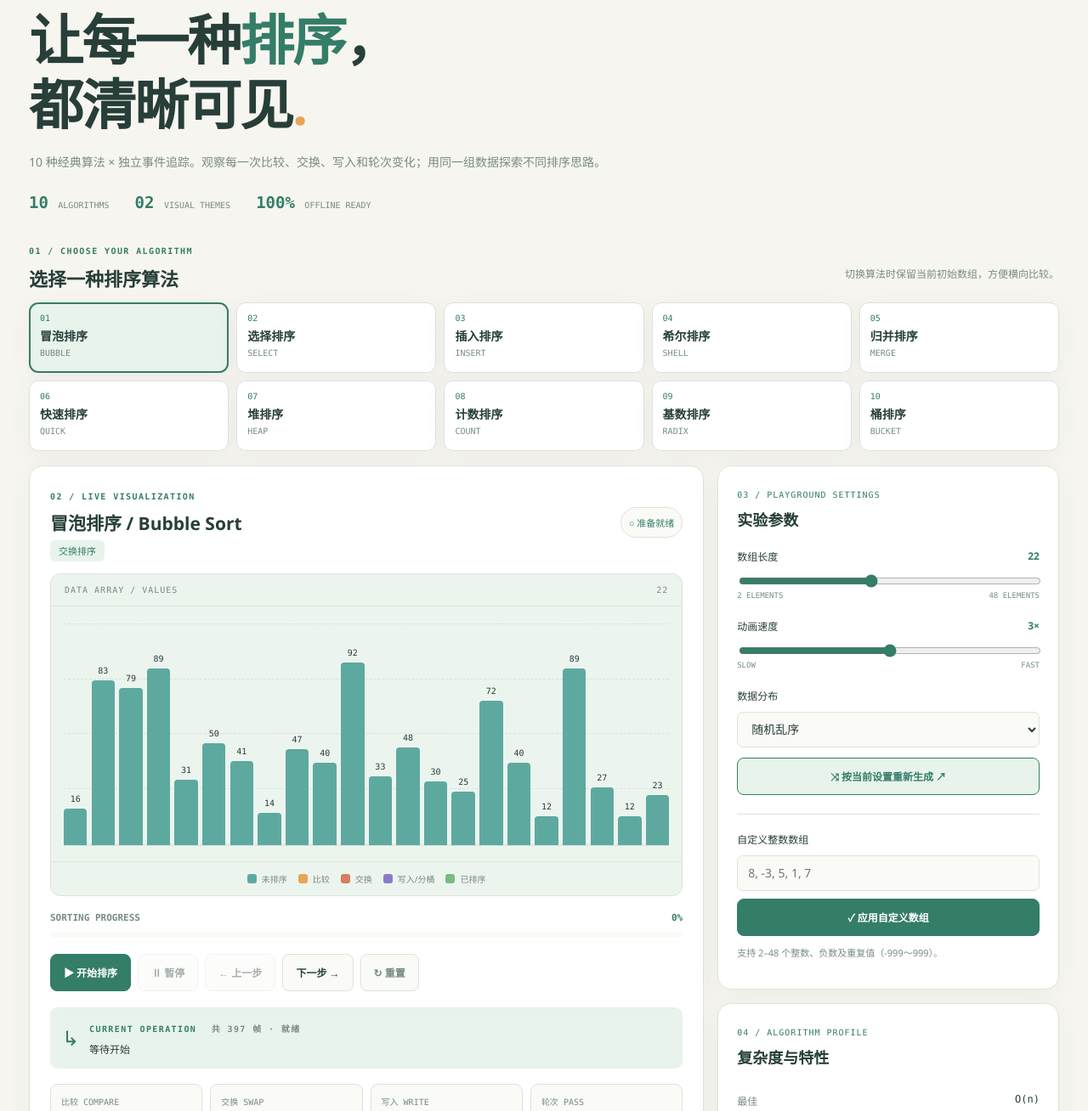
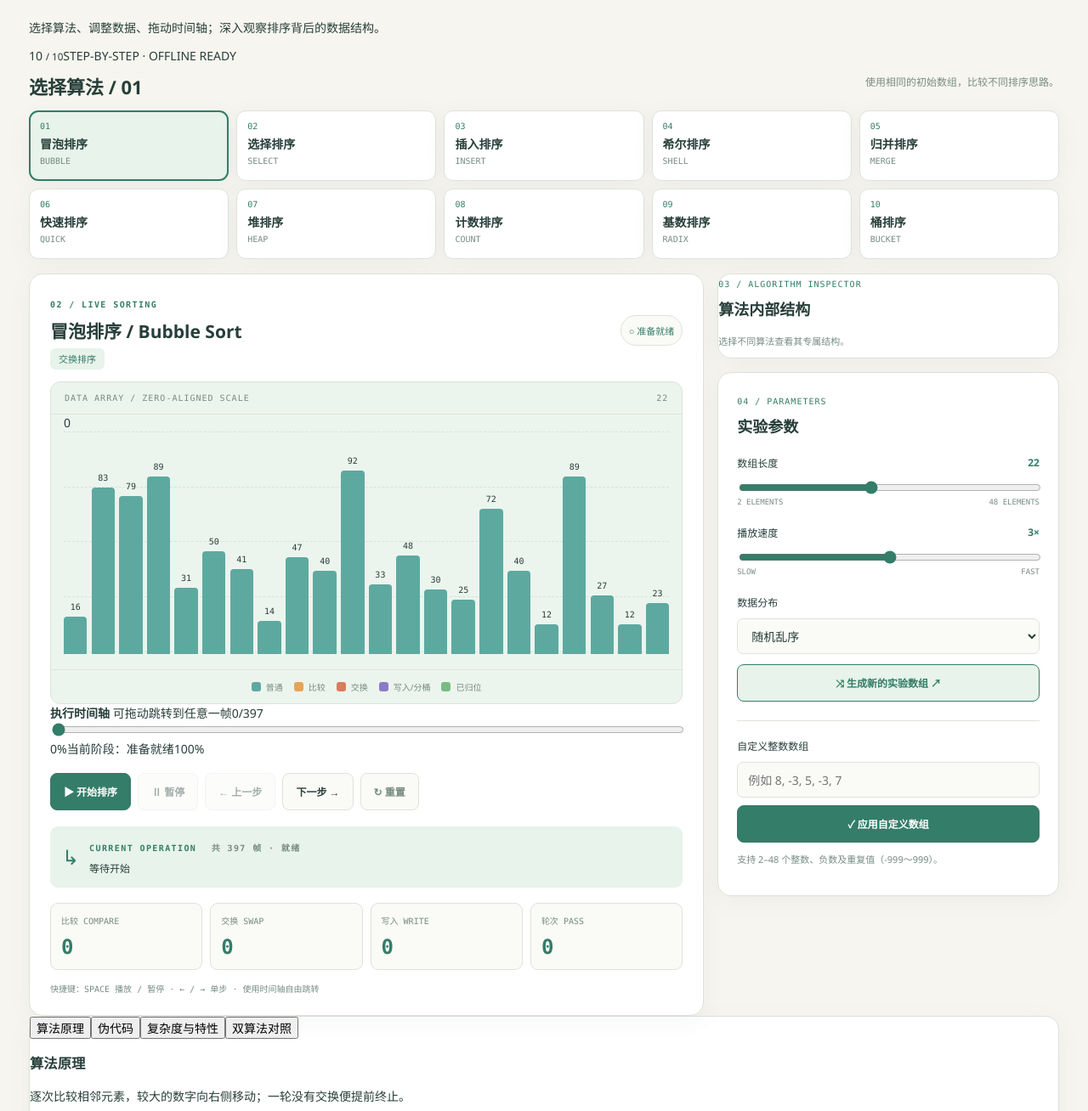
Before and after one commit to DearJIAN/classic-sorting-lab, a website: page web/index.html in a window 1280 px wide. Shown: the part 150-1458 px from the top of the page at 85% size. Drawn offline with Linux system fonts and the light colour scheme.

Commit message:
feat(ui): restructure into compact accessible sorting workbench with timeline, inspector and comparison

```diff
--- a/web/index.html
+++ b/web/index.html
@@ -1,22 +1,39 @@
 <!doctype html>
-<html lang="zh-CN" data-theme="light"><head><meta charset="utf-8"><meta name="viewport" content="width=device-width,initial-scale=1"><meta name="description" content="10 大经典排序算法交互可视化实验室"><title>Sorting Lab · 十大排序算法实验室</title><link rel="stylesheet" href="./styles.css"><script defer src="./app.bundle.js"></script></head>
+<html lang="zh-CN" data-theme="light"><head><meta charset="utf-8"><meta name="viewport" content="width=device-width,initial-scale=1">
+<meta name="theme-color" content="#f7f5ef"><meta name="description" content="十大经典排序算法交互实验室：时间轴、负数坐标、专属算法视图与双主题离线学习。">
+<title>Sorting Lab · 十大排序算法交互实验室</title>
+<link rel="stylesheet" href="./styles.css"><script defer src="./app.bundle.js"></script></head>
 <body><div class="site">
-<header class="header"><a class="logo" href="./index.html"><span class="logo-icon">▥</span><span>SORTING <b>LAB</b><small>ALGORITHM PLAYGROUND / VOL. 02</small></span></a><div class="header-right"><span class="tag">◉ 10 ALGORITHMS · INTERACTIVE</span><button class="theme-btn" id="themeBtn">☾ 深色模式</button></div></header>
-<section class="hero"><div class="eyebrow">EXPLORE / COMPARE / UNDERSTAND <span>✳</span></div><h1>让每一种<span>排序</span>，<br>都清晰可见<span class="dot">.</span></h1><p>10 种经典算法 × 独立事件追踪。观察每一次比较、交换、写入和轮次变化；用同一组数据探索不同排序思路。</p><div class="hero-stats"><span>10 <small>ALGORITHMS</small></span><span>02 <small>VISUAL THEMES</small></span><span>100% <small>OFFLINE READY</small></span></div></section>
-<main><section class="algorithm-section"><div class="section-heading"><div><span class="kicker">01 / CHOOSE YOUR ALGORITHM</span><h2>选择一种排序算法</h2></div><p>切换算法时保留当前初始数组，方便横向比较。</p></div><div id="algorithmGrid" class="algorithm-grid"></div></section>
+<header class="header"><a class="logo" href="./index.html" aria-label="Sorting Lab 首页"><span class="logo-icon" aria-hidden="true">▥</span><span>SORTING <b>LAB</b><small>ALGORITHM WORKBENCH / V3</small></span></a><div class="header-right"><span class="tag">10 ALGORITHMS · LOCAL FIRST</span><button class="theme-btn" id="themeBtn" type="button" aria-label="切换深色模式">☾ 深色模式</button></div></header>
+<main>
+<section class="intro"><div><span class="kicker">INTERACTIVE ALGORITHM WORKBENCH</span><h1>看见算法的每一步<span class="dot">.</span></h1><p>选择算法、调整数据、拖动时间轴；深入观察排序背后的数据结构。</p></div><div class="intro-right"><span class="intro-index">10 <small>/ 10</small></span><span>STEP-BY-STEP · OFFLINE READY</span></div></section>
+<section class="algorithm-section" aria-label="算法选择"><div class="section-heading"><h2>选择算法 <span> / 01</span></h2><p>使用相同的初始数组，比较不同排序思路。</p></div><div id="algorithmGrid" class="algorithm-grid" role="group" aria-label="十种排序算法"></div></section>
 <div class="layout">
-<section class="stage panel"><div class="stage-header"><div><span class="kicker">02 / LIVE VISUALIZATION</span><h2 id="algorithmTitle">冒泡排序 / Bubble Sort</h2><span id="algorithmCategory" class="type-chip">交换排序</span></div><span id="statusBadge" class="status">○ 准备就绪</span></div>
-<div class="chart"><div class="chart-top"><span>DATA ARRAY / VALUES</span><span id="sizeStat">22</span></div><div class="chart-area"><div class="grid-lines"><i></i><i></i><i></i><i></i><i></i></div><div id="bars" class="bars" role="img"></div><div class="axis"></div></div><div class="legend"><span><i class="default"></i>未排序</span><span><i class="comparing"></i>比较</span><span><i class="swapping"></i>交换</span><span><i class="writing"></i>写入/分桶</span><span><i class="sorted"></i>已排序</span></div></div>
-<div class="progress-caption"><b>SORTING PROGRESS</b><span id="progressText">0%</span></div><div class="progress-track"><div id="progressFill"></div></div>
-<div class="controls"><button id="playBtn" class="btn primary">▶ 开始排序</button><button id="pauseBtn" class="btn" disabled>Ⅱ 暂停</button><button id="backBtn" class="btn" disabled>← 上一步</button><button id="stepBtn" class="btn">下一步 →</button><button id="resetBtn" class="btn muted">↻ 重置</button></div>
-<div class="activity"><span class="activity-mark">↳</span><div><span class="kicker">CURRENT OPERATION <span id="stepHint"></span></span><p id="activity">等待开始</p></div></div>
-<div class="metrics"><div><small>比较 COMPARE</small><strong id="compStat">0</strong></div><div><small>交换 SWAP</small><strong id="swapStat">0</strong></div><div><small>写入 WRITE</small><strong id="writeStat">0</strong></div><div><small>轮次 PASS</small><strong id="passStat">0</strong></div></div><div class="step-counter">FRAME <span id="stepStat">0/0</span> · SPACE 播放/暂停 · ← / → 逐步操作</div></section>
-<aside class="right"><section class="panel settings"><div class="small-heading"><span>03 / PLAYGROUND SETTINGS</span><h3>实验参数</h3></div>
-<div class="fieldrow"><label for="sizeRange">数组长度</label><output id="sizeOutput">22</output></div><input id="sizeRange" type="range" min="2" max="48" value="22"><div class="limits"><span>2 ELEMENTS</span><span>48 ELEMENTS</span></div>
-<div class="fieldrow"><label for="speedRange">动画速度</label><output id="speedOutput">3×</output></div><input id="speedRange" type="range" min="1" max="5" value="3"><div class="limits"><span>SLOW</span><span>FAST</span></div>
-<div class="fieldrow"><label for="preset">数据分布</label></div><select id="preset"><option value="random">随机乱序</option><option value="reverse">完全逆序</option><option value="nearly">近乎有序</option><option value="sorted">完全有序</option></select>
-<button id="shuffleBtn" class="regenerate">⤨ 按当前设置重新生成 ↗</button>
-<div class="custom-input"><label for="customInput">自定义整数数组</label><input id="customInput" placeholder="8, -3, 5, 1, 7" autocomplete="off" spellcheck="false"><button id="applyBtn" class="btn primary">✓ 应用自定义数组</button><p id="inputMessage">支持 2–48 个整数、负数及重复值（-999～999）。</p></div></section>
-<section class="panel profile"><div class="small-heading"><span>04 / ALGORITHM PROFILE</span><h3>复杂度与特性</h3></div><div class="property"><span>最佳</span><strong id="bestComplexity"></strong></div><div class="property"><span>平均</span><strong id="averageComplexity"></strong></div><div class="property"><span>最坏</span><strong id="worstComplexity"></strong></div><div class="property"><span>额外空间*</span><strong id="spaceComplexity"></strong></div><div class="property"><span>稳定性*</span><strong id="stability"></strong></div><p class="fineprint">* 复杂度按经典算法计算，不包含动画帧记录开销；非比较排序的稳定性按经典实现语义描述。</p></section></aside></div>
-<section class="learn-grid"><section class="panel explain"><span class="kicker">05 / HOW IT WORKS</span><h2>算法原理</h2><p id="algorithmDesc"></p><div class="learning-tip">✦ 每个算法有独立的事件轨迹，并非共用冒泡排序动画。</div></section><section class="panel explain"><span class="kicker">06 / PSEUDOCODE</span><h2>算法伪代码</h2><div id="pseudocode" class="pseudocode"></div></section></section>
-</main><footer><span>SORTING LAB / TEN SORTING ALGORITHMS</span><span>原生 JavaScript · 离线运行 · 零外部依赖</span></footer></div></body></html>
+<section class="stage panel" aria-labelledby="algorithmTitle">
+<div class="stage-header"><div><span class="kicker">02 / LIVE SORTING</span><h2 id="algorithmTitle">冒泡排序 / Bubble Sort</h2><span id="algorithmCategory" class="type-chip">交换排序</span></div><span id="statusBadge" class="status" role="status">○ 准备就绪</span></div>
+<div class="chart"><div class="chart-top"><span>DATA ARRAY <span class="separator">/</span> <span id="scaleLabel">ZERO-ALIGNED SCALE</span></span><span id="sizeStat">22 ELEMENTS</span></div>
+<div class="chart-area" id="chartArea"><div class="grid-lines" aria-hidden="true"><i></i><i></i><i></i><i></i><i></i></div><div id="bars" class="bars" role="img" aria-label="待排序数组的柱状图"></div><div id="zeroLine" class="zero-line" aria-hidden="true"><span>0</span></div></div>
+<div class="legend" aria-label="图例"><span><i class="default"></i>普通</span><span><i class="comparing"></i>比较</span><span><i class="swapping"></i>交换</span><span><i class="writing"></i>写入/分桶</span><span><i class="sorted"></i>已归位</span></div></div>
+<div class="timeline"><div class="timeline-top"><label for="timelineRange"><strong>执行时间轴</strong> <span>可拖动跳转到任意一帧</span></label><output id="stepStat" for="timelineRange">0 / 0</output></div><input id="timelineRange" type="range" min="0" max="1" value="0" step="1" aria-label="执行时间轴"><div class="timeline-bottom"><span id="progressText">0%</span><span id="chapterHint">当前阶段：准备就绪</span><span>100%</span></div><div id="progressBar" role="progressbar" aria-label="排序进度" aria-valuemin="0" aria-valuemax="100" aria-valuenow="0"><div id="progressFill"></div></div></div>
+<div class="controls" role="group" aria-label="播放控制"><button id="playBtn" class="btn primary" type="button">▶ 开始排序</button><button id="pauseBtn" class="btn" type="button" disabled>Ⅱ 暂停</button><button id="backBtn" class="btn" type="button" disabled>← 上一步</button><button id="stepBtn" class="btn" type="button">下一步 →</button><button id="resetBtn" class="btn muted" type="button">↻ 重置</button></div>
+<div class="activity"><span class="activity-mark" aria-hidden="true">↳</span><div><span class="kicker">CURRENT OPERATION <span id="stepHint"></span></span><p id="activity" role="status" aria-live="polite" aria-atomic="true">等待开始</p></div></div>
+<div class="metrics" aria-label="执行指标"><div><small>比较 COMPARE</small><strong id="compStat">0</strong></div><div><small>交换 SWAP</small><strong id="swapStat">0</strong></div><div><small>写入 WRITE</small><strong id="writeStat">0</strong></div><div><small>轮次 PASS</small><strong id="passStat">0</strong></div></div>
+<div class="step-counter">快捷键：SPACE 播放 / 暂停 · ← / → 单步 · 使用时间轴自由跳转</div>
+</section>
+<aside class="right">
+<section class="panel inspector" aria-labelledby="inspectorTitle"><div class="small-heading"><span>03 / ALGORITHM INSPECTOR</span><h3 id="inspectorTitle">算法内部结构</h3></div><div id="inspectorVisual" class="inspector-visual" aria-live="off"></div><p id="inspectorCaption" class="fineprint">选择不同算法查看其专属结构。</p></section>
+<section class="panel settings" aria-labelledby="settingsTitle"><div class="small-heading"><span>04 / PARAMETERS</span><h3 id="settingsTitle">实验参数</h3></div>
+<div class="fieldrow"><label for="sizeRange">数组长度</label><output id="sizeOutput" for="sizeRange">22</output></div><input id="sizeRange" type="range" min="2" max="48" value="22" aria-label="数组长度"><div class="limits"><span>2 ELEMENTS</span><span>48 ELEMENTS</span></div>
+<div class="fieldrow"><label for="speedRange">播放速度</label><output id="speedOutput" for="speedRange">3×</output></div><input id="speedRange" type="range" min="1" max="5" value="3" aria-label="播放速度"><div class="limits"><span>SLOW</span><span>FAST</span></div>
+<div class="fieldrow"><label for="preset">数据分布</label></div><select id="preset" aria-label="数据分布"><option value="random">随机乱序</option><option value="reverse">完全逆序</option><option value="nearly">近乎有序</option><option value="sorted">完全有序</option><option value="duplicates">大量重复值</option></select>
+<button id="shuffleBtn" class="regenerate" type="button">⤨ 生成新的实验数组 ↗</button>
+<div class="custom-input"><label for="customInput">自定义整数数组</label><input id="customInput" placeholder="例如 8, -3, 5, -3, 7" autocomplete="off" spellcheck="false" inputmode="text"><button id="applyBtn" class="btn primary" type="button">✓ 应用自定义数组</button><p id="inputMessage" role="status" aria-live="polite">支持 2–48 个整数、负数及重复值（-999～999）。</p></div></section>
+</aside></div>
+<section class="details panel" aria-label="算法学习和比较"><div class="tabbar" role="tablist" aria-label="学习面板"><button class="tab active" data-tab="explain" id="tabExplain" role="tab" aria-selected="true" aria-controls="panelExplain">算法原理</button><button class="tab" data-tab="pseudocode" id="tabCode" role="tab" aria-selected="false" aria-controls="panelCode">伪代码</button><button class="tab" data-tab="profile" id="tabProfile" role="tab" aria-selected="false" aria-controls="panelProfile">复杂度与特性</button><button class="tab" data-tab="compare" id="tabCompare" role="tab" aria-selected="false" aria-controls="panelCompare">双算法对照</button></div>
+<div class="tabpanel" id="panelExplain" role="tabpanel" aria-labelledby="tabExplain"><h3>算法原理</h3><p id="algorithmDesc"></p><p class="learning-tip">✦ 提示：切换算法时保留当前实验数组。辅助视图中的结构会随步骤变化。</p></div>
+<div class="tabpanel" id="panelCode" role="tabpanel" aria-labelledby="tabCode" hidden><h3>伪代码与事件同步</h3><div id="pseudocode" class="pseudocode"></div></div>
+<div class="tabpanel" id="panelProfile" role="tabpanel" aria-labelledby="tabProfile" hidden><h3>理论复杂度与稳定性</h3><div class="properties"><div class="property"><span>最佳时间</span><strong id="bestComplexity"></strong></div><div class="property"><span>平均时间</span><strong id="averageComplexity"></strong></div><div class="property"><span>最坏时间</span><strong id="worstComplexity"></strong></div><div class="property"><span>额外空间</span><strong id="spaceComplexity"></strong></div><div class="property"><span>稳定性*</span><strong id="stability"></strong></div></div><p class="fineprint">* 复杂度按经典算法主体估计，不包含教学轨迹快照；非比较排序的稳定性需以实现过程为准。不同算法的写入/比较统计口径不完全相同，不等同于实际运行耗时。</p></div>
+<div class="tabpanel" id="panelCompare" role="tabpanel" aria-labelledby="tabCompare" hidden><h3>同数组双算法对照</h3><p>选取另一个算法，对当前相同的初始数组计算完整轨迹，比较其教学操作计数（不是墙钟运行时间）。</p><div class="compare-row"><label for="compareSelect">对照算法</label><select id="compareSelect"></select><button id="compareBtn" class="btn primary" type="button">生成对照报告</button></div><div id="comparisonResult" role="status" aria-live="polite"></div></div>
+</section>
+</main><footer><span>SORTING LAB / TEN SORTING ALGORITHMS</span><span>Vanilla JavaScript · Local-first · MIT License</span></footer>
+</div></body></html>
```
